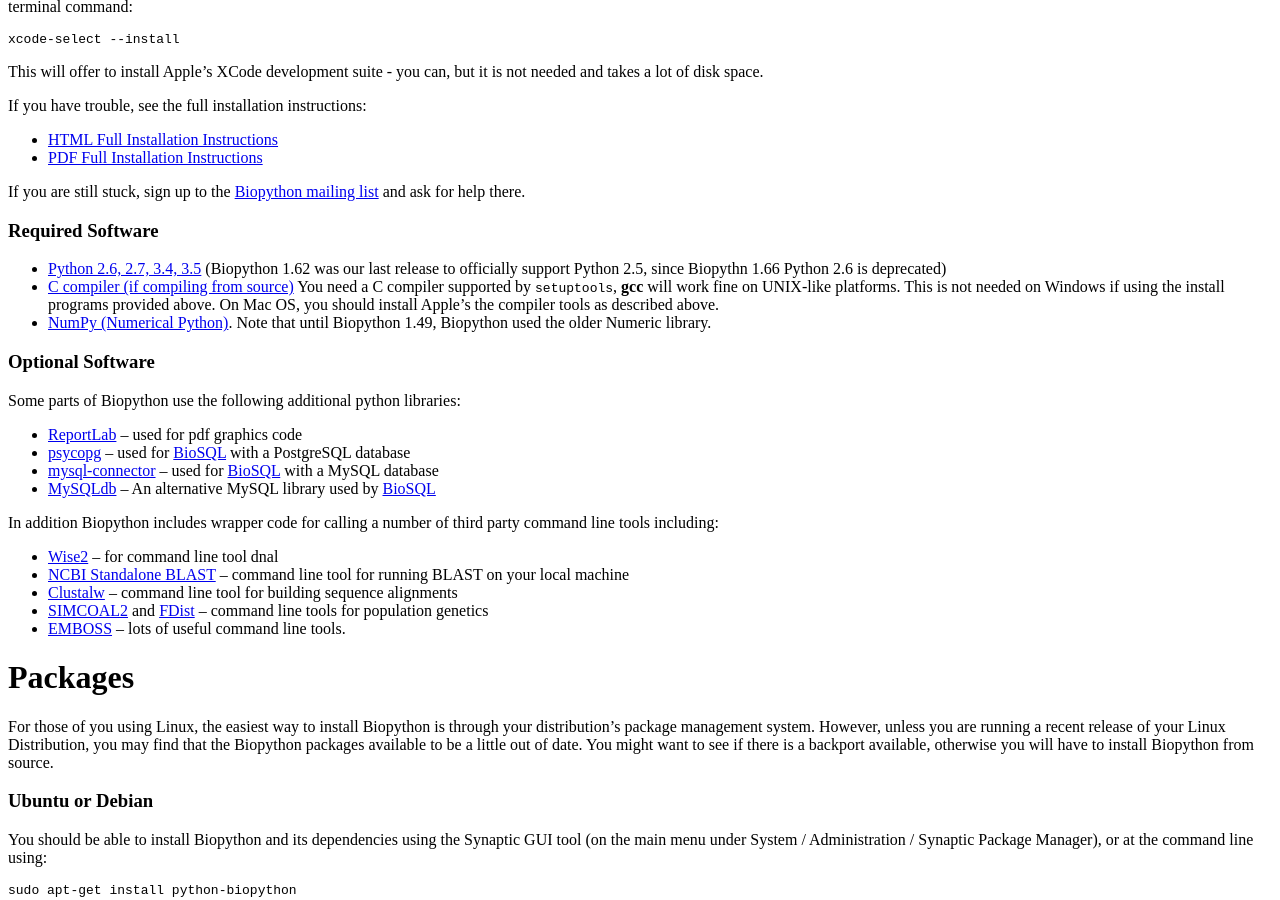
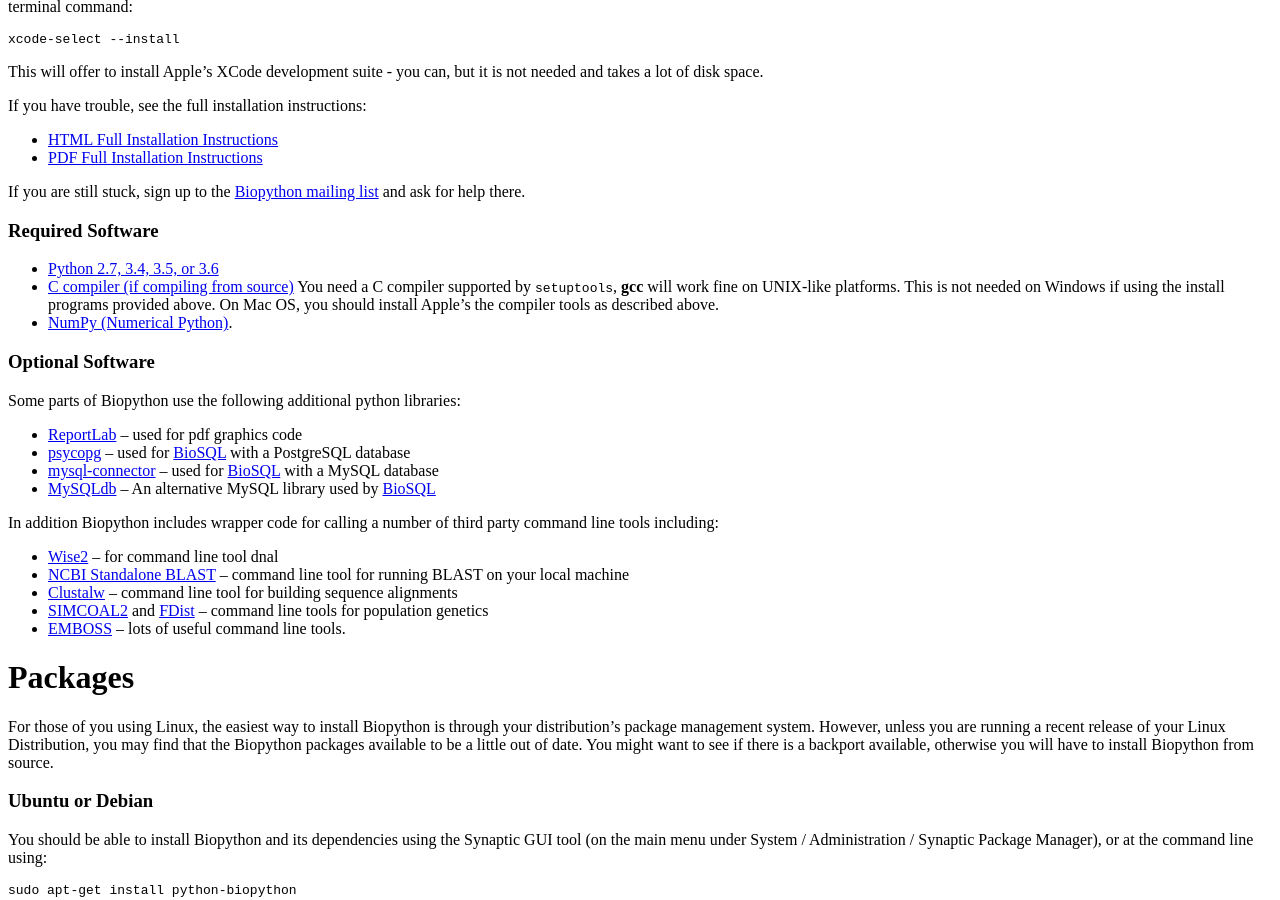
Before and after one commit to biopython/biopython.github.io, a Jekyll site: the page built from wiki/Download.md, in a window 1280 px wide and 900 px high, scrolled down 879 px. Built offline with Jekyll 4.4.1, drawn with Linux system fonts in a browser that asks for light colours.

Commit message:
Update Python versions, remove note about numerical python

```diff
--- a/wiki/Download.md
+++ b/wiki/Download.md
@@ -88,17 +88,14 @@ list](Mailing_lists "wikilink") and ask for help there.
 
 ### Required Software
 
--   [Python 2.6, 2.7, 3.4, 3.5](http://www.python.org) (Biopython 1.62
-    was our last release to officially support Python 2.5, since Biopythn 1.66
-    Python 2.6 is deprecated)
--   [C compiler (if compiling
-    from source)](https://docs.python.org/3/using/index.html) You
+-   [Python 2.7, 3.4, 3.5, or 3.6](http://www.python.org)
+-   [C compiler (if compiling from
+    source)](https://docs.python.org/3/using/index.html) You
     need a C compiler supported by ``setuptools``, **gcc** will work fine on
     UNIX-like platforms. This is not needed on Windows if using the
     install programs provided above. On Mac OS, you should install
     Apple's the compiler tools as described above.
--   [NumPy (Numerical Python)](http://numpy.scipy.org/). Note that until
-    Biopython 1.49, Biopython used the older Numeric library.
+-   [NumPy (Numerical Python)](http://numpy.scipy.org/).
 
 ### Optional Software
 
```
